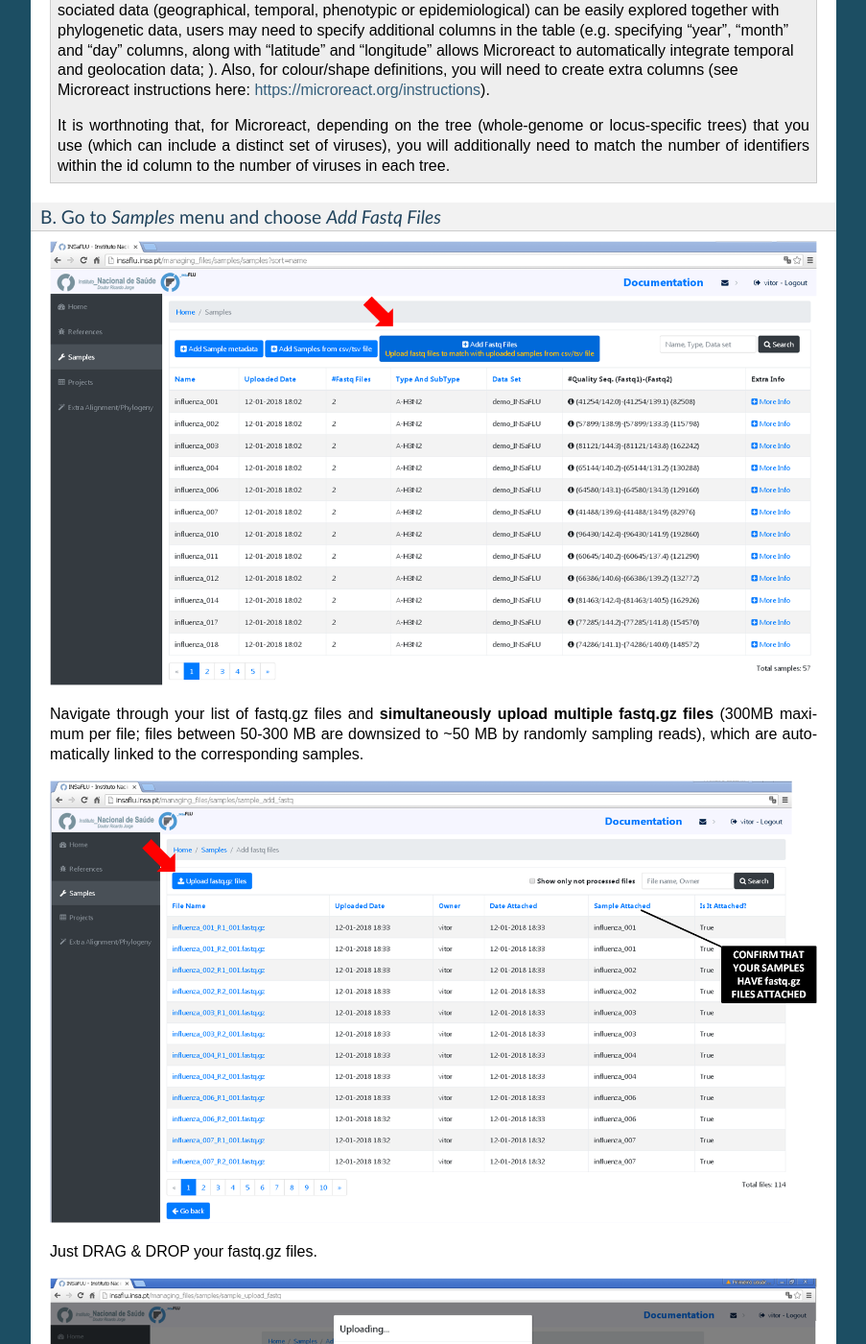
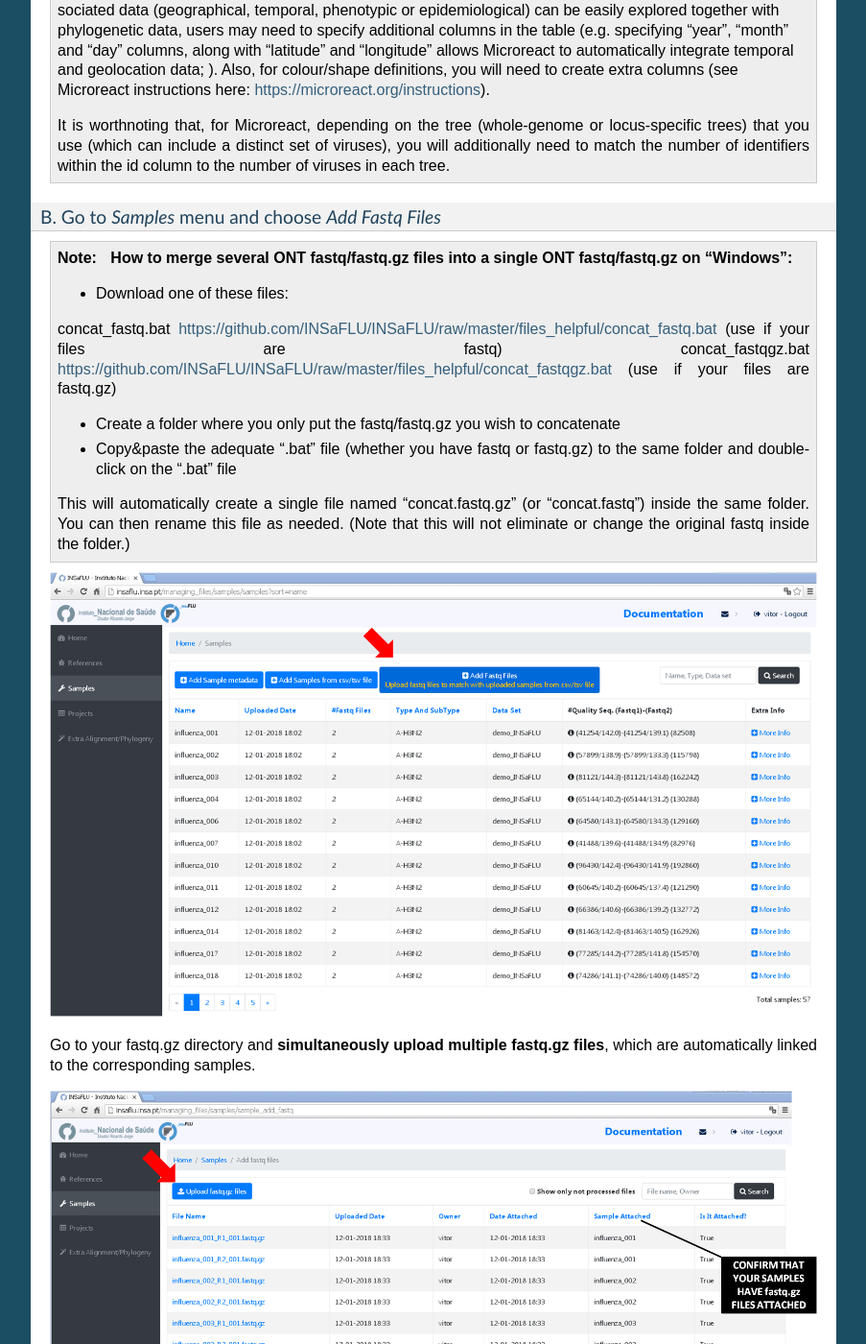
Before and after one commit to INSaFLU/insaflu_docs, a Sphinx documentation site: the page built from docs/uploading_data.rst, in a window 1280 px wide and 1400 px high, scrolled down 2661 px. Shown: the whole window at 96% size, without its empty margins (198-1101 px from the left). Built offline with Sphinx 7.4.7, drawn with Linux system fonts in a browser that asks for light colours; formulas are drawn with MathJax 3.

Commit message:
Merge ONT files

```diff
--- a/docs/uploading_data.rst
+++ b/docs/uploading_data.rst
@@ -66,9 +66,21 @@ Also, it has the clear advantage of allowing the subsequent upload of the sample
 B. Go to *Samples* menu and choose *Add Fastq Files*
 ....................................................
 
+.. note::
+	**How to merge several ONT fastq/fastq.gz files into a single ONT fastq/fastq.gz on "Windows":**
+
+	- Download one of these files:
+	concat_fastq.bat https://github.com/INSaFLU/INSaFLU/raw/master/files_helpful/concat_fastq.bat (use if your files are fastq)
+	concat_fastqgz.bat https://github.com/INSaFLU/INSaFLU/raw/master/files_helpful/concat_fastqgz.bat (use if your files are fastq.gz)
+
+	- Create a folder where you only put the fastq/fastq.gz you wish to concatenate
+	- Copy&paste the adequate “.bat” file (whether you have fastq or fastq.gz) to the same folder and double-click on the “.bat” file
+
+	This will automatically create a single file named “concat.fastq.gz” (or “concat.fastq”) inside the same folder. You can then rename this file as needed. (Note that this will not eliminate or change the original fastq inside the folder.)
+
 .. image:: _static/upload_ngs_data_batch_1.png
 
-Navigate through your list of fastq.gz files and **simultaneously upload multiple fastq.gz files** (300MB maximum per file; files between 50-300 MB are downsized to ~50 MB by randomly sampling reads), which are automatically linked to the corresponding samples.
+Go to your fastq.gz directory and **simultaneously upload multiple fastq.gz files**, which are automatically linked to the corresponding samples.
 
 .. image:: _static/upload_ngs_data_batch_2.png
 
```
